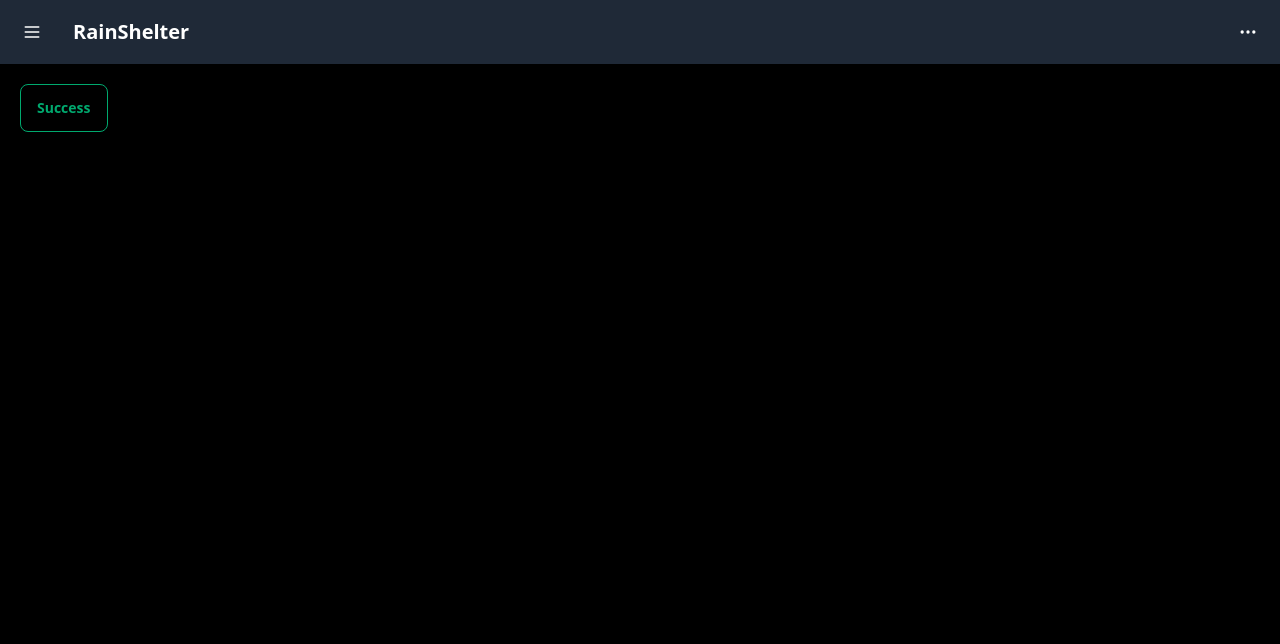
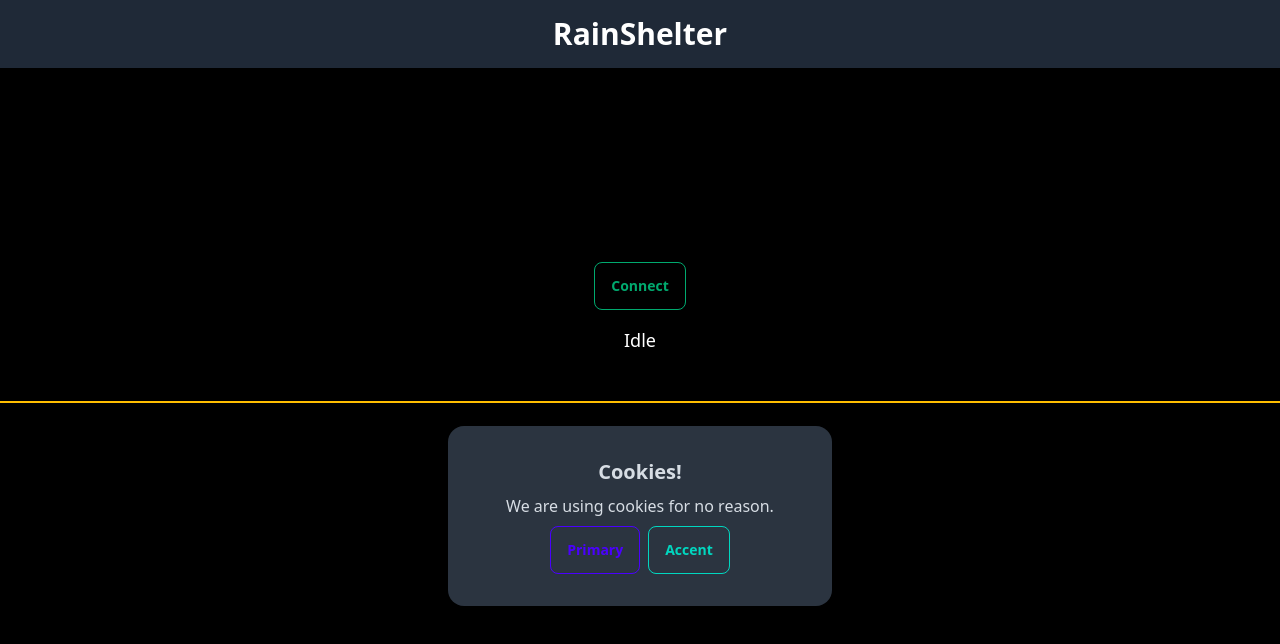
Before and after one commit to Itchoy520/rainShelter, a React (Vite) app: page / in a window 1280 px wide. Shown: the top 644 px of the page. Built offline with nearby package versions, Linux system fonts and the light colour scheme.

Commit message:
new ui changes in App.jsx

```diff
--- a/src/App.jsx
+++ b/src/App.jsx
@@ -1,54 +1,79 @@
-import React from "react";
+import React, { useState } from "react";
 
 function App() {
-  const connect = () => {
-    // Connection logic
+  const [status, setStatus] = useState("Idle"); // State for connection status
+  const [port, setPort] = useState(null); // State to store selected serial port
+
+  const connect = async () => {
+    try {
+      setStatus("Connecting...");
+
+      // Request user to select a serial port
+      const selectedPort = await navigator.serial.requestPort();
+      await selectedPort.open({ baudRate: 9600 }); // Open port with a baud rate
+      setPort(selectedPort); // Save the port for future use
+
+      // Wait for a few seconds to check connection
+      const reader = selectedPort.readable.getReader();
+      const decoder = new TextDecoder();
+
+      // Check if ESP32 sends a response (e.g., handshake message)
+      let isConnected = false;
+      const timer = setTimeout(() => {
+        reader.cancel(); // Stop reading after 10 seconds
+      }, 10000);
+
+      while (true) {
+        const { value, done } = await reader.read();
+        if (done) break; // End of stream
+
+        const response = decoder.decode(value);
+        console.log(response); // Debug log from ESP32
+        if (response.includes("ESP32_OK")) {
+          isConnected = true; // Example handshake message from ESP32
+          break;
+        }
+      }
+
+      clearTimeout(timer);
+      reader.releaseLock();
+
+      setStatus(isConnected ? "Connected" : "Not Connected");
+    } catch (error) {
+      console.error(error);
+      setStatus("Not Connected");
+    }
   };
 
   return (
-    <div className="bg-black text-white min-h-screen">
+    <div className="bg-black text-white min-h-screen flex flex-col">
       {/* Navbar */}
-      <div className="navbar bg-gray-800 text-white">
-        <div className="flex-none">
-          <button className="btn btn-square btn-ghost text-white hover:bg-gray-700">
-            <svg
-              xmlns="http://www.w3.org/2000/svg"
-              fill="none"
-              viewBox="0 0 24 24"
-              className="inline-block h-5 w-5 stroke-current">
-              <path
-                strokeLinecap="round"
-                strokeLinejoin="round"
-                strokeWidth="2"
-                d="M4 6h16M4 12h16M4 18h16"></path>
-            </svg>
-          </button>
-        </div>
-        <div className="flex-1">
-          <a className="btn btn-ghost text-xl text-white hover:bg-gray-700">
-            RainShelter
-          </a>
-        </div>
-        <div className="flex-none">
-          <button className="btn btn-square btn-ghost text-white hover:bg-gray-700">
-            <svg
-              xmlns="http://www.w3.org/2000/svg"
-              fill="none"
-              viewBox="0 0 24 24"
-              className="inline-block h-5 w-5 stroke-current">
-              <path
-                strokeLinecap="round"
-                strokeLinejoin="round"
-                strokeWidth="2"
-                d="M5 12h.01M12 12h.01M19 12h.01M6 12a1 1 0 11-2 0 1 1 0 012 0zm7 0a1 1 0 11-2 0 1 1 0 012 0zm7 0a1 1 0 11-2 0 1 1 0 012 0z"></path>
-            </svg>
-          </button>
-        </div>
+      <div className="navbar bg-gray-800 text-white justify-center">
+        <a className="text-3xl font-bold text-white hover:bg-gray-700 p-2">
+          RainShelter
+        </a>
       </div>
 
       {/* Content */}
-      <div className="p-5">
-        <button className="btn btn-outline btn-success">Success</button>
+      <div className="flex flex-col justify-center items-center flex-grow">
+        <button onClick={connect} className="btn btn-outline btn-success mb-4">
+          Connect
+        </button>
+        <p className="text-lg mb-6">{status}</p> {/* Display connection status */}
+
+        <div className="divider divider-warning"></div>
+
+        {/* Card */}
+        <div className="card bg-neutral text-neutral-content w-96">
+          <div className="card-body items-center text-center">
+            <h2 className="card-title">Cookies!</h2>
+            <p>We are using cookies for no reason.</p>
+            <div className="card-actions justify-end">
+              <button className="btn btn-outline btn-primary">Primary</button>
+              <button className="btn btn-outline btn-accent">Accent</button>
+            </div>
+          </div>
+        </div>
       </div>
     </div>
   );
```
